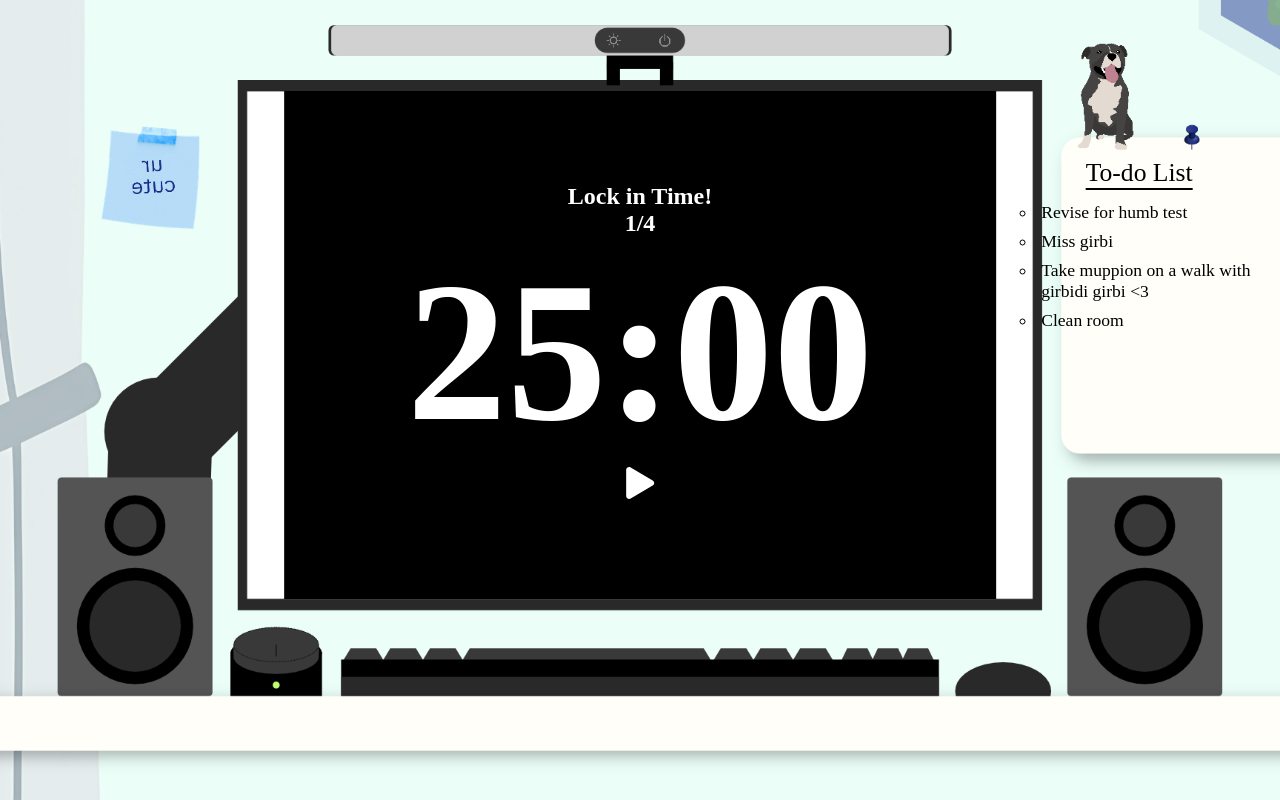
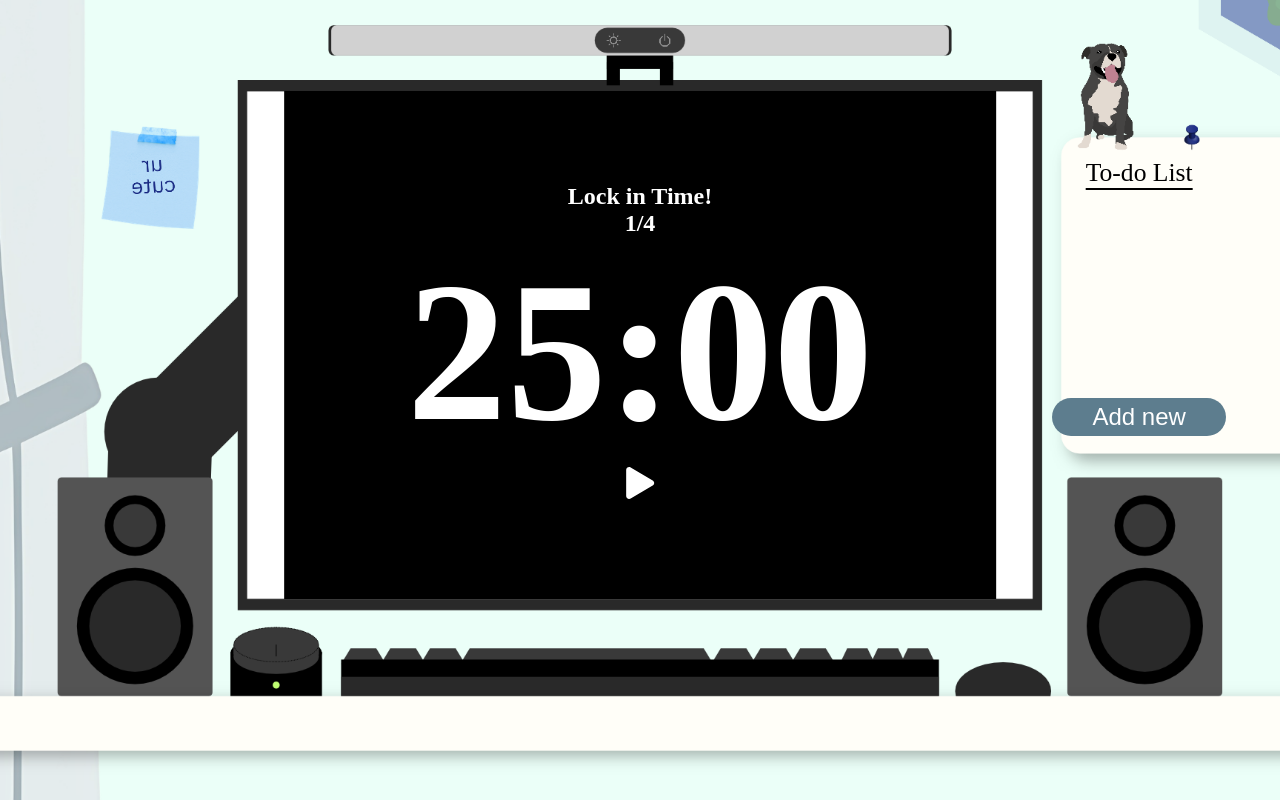
Before and after one commit to cxndylaw/Lock-in, a React (Vite) app: page / in a window 1280 px wide. Built offline with nearby package versions, Linux system fonts and the light colour scheme.

Commit message:
Add working todo list with strikethrough and delete on double-click

```diff
--- a/src/App.tsx
+++ b/src/App.tsx
@@ -1,15 +1,8 @@
 import { use, useEffect, useMemo, useState } from 'react'
-import { FaPlay, FaPause, FaStop } from 'react-icons/fa'
+import { FaPlay, FaPause, FaStop, FaPlus } from 'react-icons/fa'
 
 function App() {
-  const todo = [
-    'Revise for humb test',
-    'Miss girbi',
-    'Take muppion on a walk with girbidi girbi <3',
-    'Clean room'
-  ]
 
-  const listTodo = todo.map(todo => <li>{todo}</li>)
   const [workDuration, setWorkDuration] = useState(25)  // minutes
   const [breakDuration, setBreakDuration] = useState(5)  // minutes
 
@@ -26,6 +19,43 @@ function App() {
   const [isBreak, setIsBreak] = useState(false)
   const displayedSessionCount = Math.round(sessionCount/2)
   const [sessionType, setSessionType] = useState("Lock in Time!")
+  const [isAddingTodo, setIsAddingToDo] = useState(false)
+  const [todos, setTodos] = useState(() => {
+    const saved = localStorage.getItem('todos')
+    return saved ? JSON.parse(saved) : []
+  })
+
+  const handleDeleteTodo = (id) => {
+    setTodos(todos.filter(todo => todo.id !== id))
+  }
+
+  const listTodo = todos.map(todo => (
+    <li
+      key={todo.id}
+      onClick={() => handleToggleTodo(todo.id)}
+      onDoubleClick={() => handleDeleteTodo(todo.id)}
+      className={todo.completed ? 'completed' : ''}
+    >
+      {todo.text}
+    </li>
+  ))
+
+
+  const [inputValue, setInputValue] = useState('')
+
+  const handleToggleTodo = (id) => {
+    setTodos(todos.map(todo =>
+      todo.id === id ? { ...todo, completed: !todo.completed } : todo
+    ))
+  }
+
+  const handleAddTodo = () => {
+    if(inputValue.trim() !== '') {
+      setTodos([...todos, { id: Date.now(), text: inputValue, completed: false }])
+      setInputValue('')
+      setIsAddingToDo(false)
+    }
+  }
 
   //buttons
   const handleStart = () => setIsRunning(true)
@@ -36,6 +66,10 @@ function App() {
     setSessionCount(1)
     //todo finish session screen
   }
+
+  useEffect(() => {
+    localStorage.setItem('todos', JSON.stringify(todos))
+  }, [todos])
 
   useEffect(() => {
     if(isBreak) {
@@ -116,6 +150,16 @@ function App() {
       <section className='todoList'>
         <p className='title'>To-do List</p>
         <ul>{listTodo}</ul>
+        <div >
+          {isAddingTodo ? (
+            <div className='inputTodo'>
+              <input value={inputValue} onChange={(e) => setInputValue(e.target.value)}/>
+              <button onClick={handleAddTodo}>Add</button>
+            </div>
+          ) : (
+            <button className='addTodo' onClick={() => setIsAddingToDo(true)}>Add new</button>
+          )}
+        </div>
       </section>
     </>
   )
--- a/src/index.css
+++ b/src/index.css
@@ -60,13 +60,14 @@ body {
   display: flex;
   flex-direction: column;
   align-items: center;
-  justify-content: center;
+  /* justify-content: center; */
   position: absolute;
   /* background-color: pink; */
   left: 89%;
   transform: translateX(-50%);  /* Centers horizontally */
   top: 18.5%;  /* Adjust this to where the monitor is vertically */
-  width: 30.5vh;
+  width: 17.5vw;
+  height: 36vh;
   padding: 10px;
 }
 
@@ -79,11 +80,18 @@ body {
 }
 
 .todoList ul {
+  width: 16.5vw;
+  text-align: left;
   list-style: circle;
-  padding-left: 20px;
+  padding-left: 30px;
+  text-align: left;
+  /* background-color: pink; */
   margin: 0;
   font-size: 2.2vh;
   word-break: break-all;
+  /* background-color: palegoldenrod; */
+  height: 25vh;
+  overflow-y: auto;
 }
 
 .todoList li {
@@ -96,6 +104,59 @@ body {
   color: white;
   font-size: 2rem;
   cursor: pointer;
+}
+
+.todoList .addTodo {
+  background: #5d7d8e;
+  margin: 10px;
+  border: none;
+  color: white;
+  font-size: 3vh;
+  cursor: pointer;
+  position: relative;
+  padding: 5px 40px;
+  border-radius: 20px;
+}
+
+.todoList .inputTodo input {
+  background: white;
+  border: 1px solid #333;
+  border-radius: 15px;
+  color: #333;
+  margin-right: 7px;
+  font-size: 2vh;
+  outline: none;
+  padding: 8px 4px;
+  width: 13vw;
+}
+
+.todoList .addTodo input::placeholder {
+  color: #999;
+}
+
+.todoList .inputTodo button {
+  background: #5d7d8e;
+  margin: 13.1px 0px;
+  border: none;
+  color: white;
+  padding: 7px;
+  font-size: 2vh;
+  cursor: pointer;
+  position: relative;
+  border-radius: 20px;
+}
+
+.todoList .inputTodo button:hover {
+  background: #555;
+}
+
+.todoList li {
+  cursor: pointer;
+}
+
+.todoList li.completed {
+  text-decoration: line-through;
+  opacity: 0.6;
 }
 
 
```
